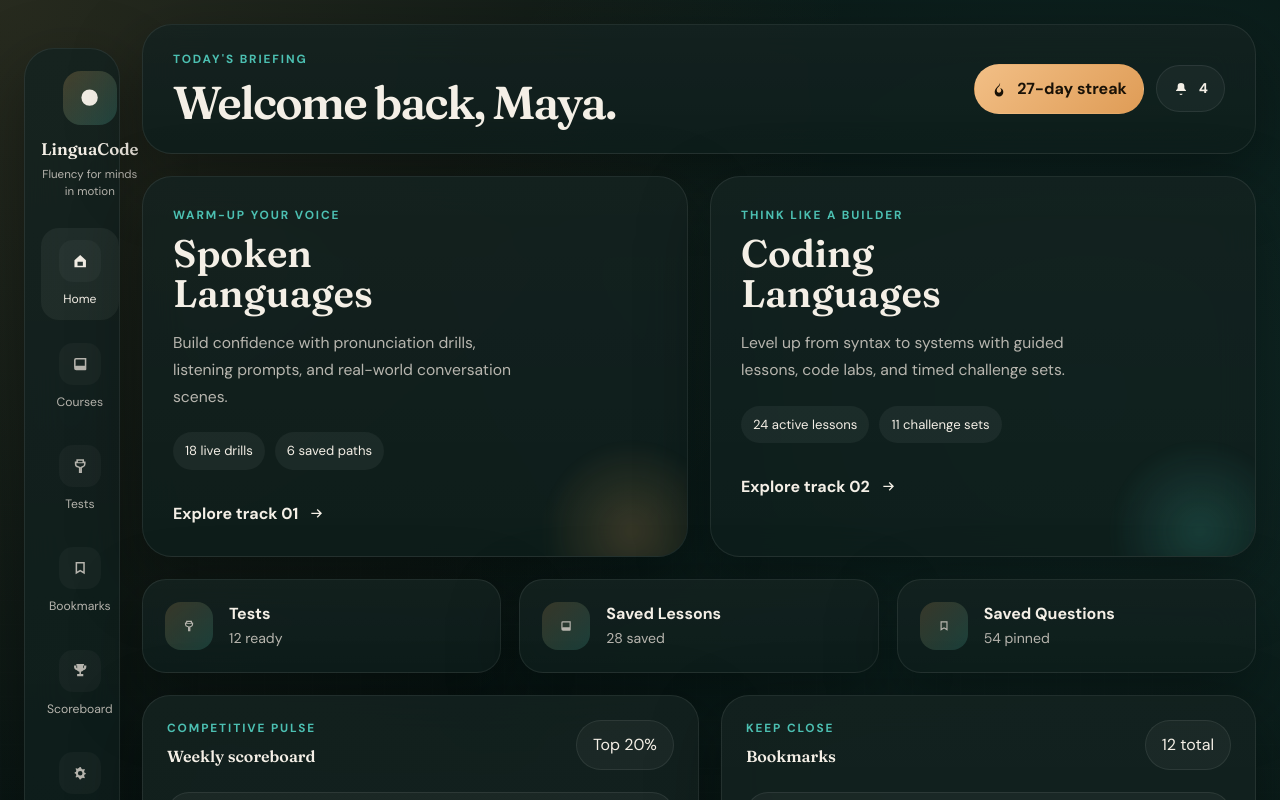
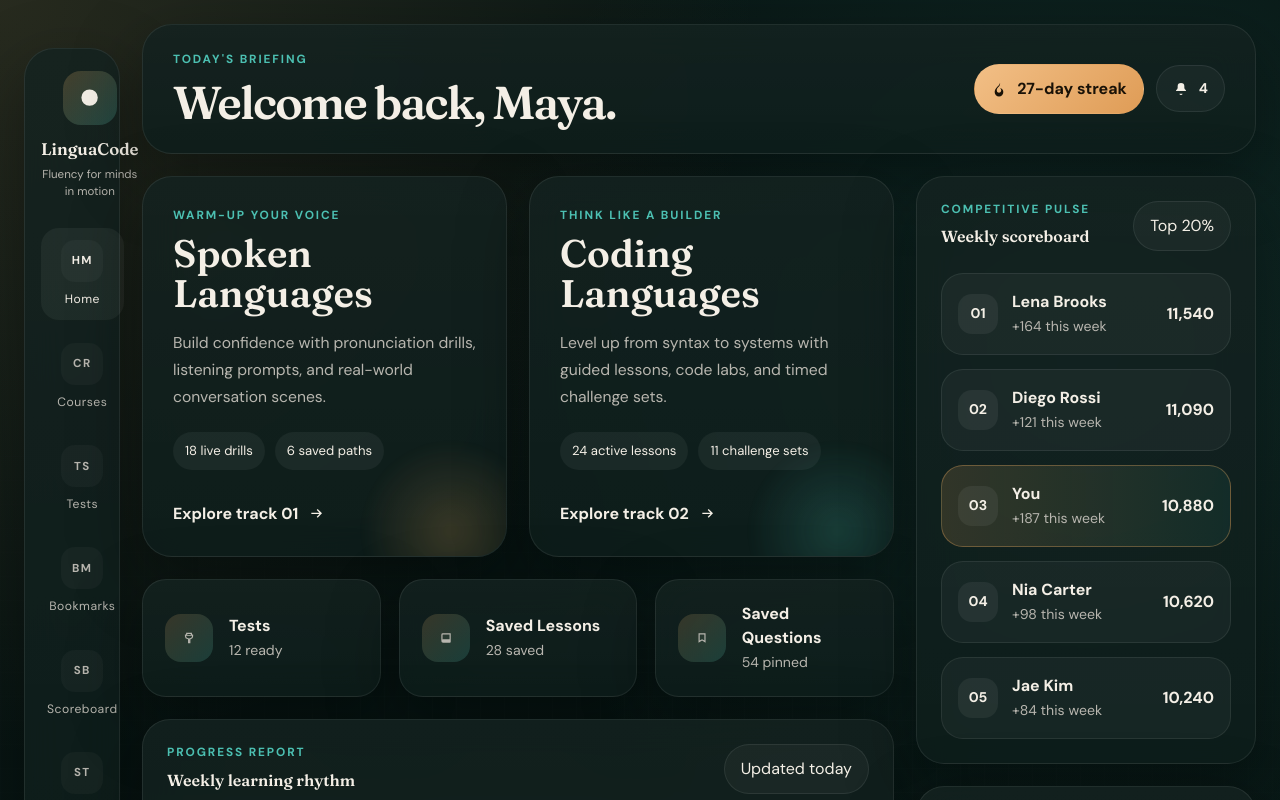
Before and after one commit to kaushikchirag2007-source/CodeQuest-AI, a React (Vite) app: page / in a window 1280 px wide. Shown: the top 800 px of the page. Built offline with nearby package versions, Linux system fonts and the light colour scheme.

Commit message:
update homepage ui

```diff
--- a/src/App.jsx
+++ b/src/App.jsx
@@ -1,13 +1,13 @@
 import React, { useMemo, useState } from 'react';
 
 const navItems = [
-  { id: 'home', label: 'Home', icon: HomeIcon },
-  { id: 'courses', label: 'Courses', icon: CourseIcon },
-  { id: 'tests', label: 'Tests', icon: TestIcon },
-  { id: 'bookmarks', label: 'Bookmarks', icon: BookmarkIcon },
-  { id: 'scoreboard', label: 'Scoreboard', icon: TrophyIcon },
-  { id: 'settings', label: 'Settings', icon: SettingsIcon },
-  { id: 'profile', label: 'Profile', icon: AvatarIcon, avatar: true }
+  { id: 'home', label: 'Home', shortLabel: 'HM' },
+  { id: 'courses', label: 'Courses', shortLabel: 'CR' },
+  { id: 'tests', label: 'Tests', shortLabel: 'TS' },
+  { id: 'bookmarks', label: 'Bookmarks', shortLabel: 'BM' },
+  { id: 'scoreboard', label: 'Scoreboard', shortLabel: 'SB' },
+  { id: 'settings', label: 'Settings', shortLabel: 'ST' },
+  { id: 'profile', label: 'Profile', shortLabel: 'MH' }
 ];
 
 const user = {
@@ -126,6 +126,8 @@ function App() {
               notificationCount={notificationCount}
             />
 
+            <section className="dashboard-grid">
+              <div className="dashboard-main-column">
                 <section className="hero-grid">
                   {courseCards.map((card, index) => (
                     <CourseCard key={card.id} card={card} index={index} />
@@ -138,10 +140,13 @@ function App() {
                   ))}
                 </section>
 
-            <section className="dashboard-grid">
+                <ProgressPanel />
+              </div>
+
+              <div className="dashboard-side-column">
                 <ScoreboardPanel />
                 <BookmarksPanel />
-              <ProgressPanel />
+              </div>
             </section>
           </main>
 
@@ -187,8 +192,8 @@ function IconRail({ activeRail, onSelect }) {
 
       <nav className="rail-nav" aria-label="Primary">
         {navItems.map((item) => {
-          const Icon = item.icon;
           const isActive = activeRail === item.id;
+          const isProfile = item.id === 'profile';
 
           return (
             <button
@@ -198,9 +203,7 @@ function IconRail({ activeRail, onSelect }) {
               onClick={() => onSelect(item.id)}
               aria-pressed={isActive}
             >
-              <span className={`rail-icon ${item.avatar ? 'avatar-pill' : ''}`}>
-                {item.avatar ? user.avatar : <Icon />}
-              </span>
+              <span className={`rail-icon ${isProfile ? 'avatar-pill' : ''}`}>{item.shortLabel}</span>
               <span>{item.label}</span>
             </button>
           );
@@ -673,14 +676,6 @@ function CompassIcon() {
   );
 }
 
-function HomeIcon() {
-  return (
-    <svg viewBox="0 0 24 24" aria-hidden="true">
-      <path d="M4.5 10.8 12 4l7.5 6.8V20H4.5v-9.2Zm4 7.2h7v-5.2h-7V18Z" />
-    </svg>
-  );
-}
-
 function CourseIcon() {
   return (
     <svg viewBox="0 0 24 24" aria-hidden="true">
@@ -701,30 +696,6 @@ function BookmarkIcon() {
   return (
     <svg viewBox="0 0 24 24" aria-hidden="true">
       <path d="M6 4h12v16l-6-3.6L6 20V4Zm2 2v10.4l4-2.4 4 2.4V6H8Z" />
-    </svg>
-  );
-}
-
-function TrophyIcon() {
-  return (
-    <svg viewBox="0 0 24 24" aria-hidden="true">
-      <path d="M7 4h10v2h3v1.5A4.5 4.5 0 0 1 16.2 12 5.1 5.1 0 0 1 13 14v3h3v3H8v-3h3v-3a5.1 5.1 0 0 1-3.2-2A4.5 4.5 0 0 1 4 7.5V6h3V4Zm10 4V6h-1v2a6.9 6.9 0 0 1-.2 1.6A2.5 2.5 0 0 0 17 8Zm-10 0a2.5 2.5 0 0 0 1.2 1.6A6.9 6.9 0 0 1 8 8V6H7v2Z" />
-    </svg>
-  );
-}
-
-function SettingsIcon() {
-  return (
-    <svg viewBox="0 0 24 24" aria-hidden="true">
-      <path d="m12 4 1 .2.7 2.1a6 6 0 0 1 1.6.9l2.1-.7.7.8-1 2a6.6 6.6 0 0 1 .3 1.7l1.9 1v1l-1.9 1a6.6 6.6 0 0 1-.3 1.7l1 2-.7.8-2.1-.7a6 6 0 0 1-1.6.9L13 20l-1 .2-1-.2-.7-2.1a6 6 0 0 1-1.6-.9l-2.1.7-.7-.8 1-2A6.6 6.6 0 0 1 6.6 13l-1.9-1v-1l1.9-1a6.6 6.6 0 0 1 .3-1.7l-1-2 .7-.8 2.1.7a6 6 0 0 1 1.6-.9L11 4.2 12 4Zm0 5a3 3 0 1 0 0 6 3 3 0 0 0 0-6Z" />
-    </svg>
-  );
-}
-
-function AvatarIcon() {
-  return (
-    <svg viewBox="0 0 24 24" aria-hidden="true">
-      <path d="M12 12a4 4 0 1 0-4-4 4 4 0 0 0 4 4Zm0 2c-4.1 0-7 2.1-7 5v1h14v-1c0-2.9-2.9-5-7-5Z" />
     </svg>
   );
 }
--- a/src/style.css
+++ b/src/style.css
@@ -153,6 +153,7 @@
     color: var(--muted);
     transition: transform 180ms ease, background-color 180ms ease, color 180ms ease;
     font-size: 0.76rem;
+    letter-spacing: 0.04em;
   }
 
   .rail-button:hover,
@@ -169,7 +170,10 @@
     height: 42px;
     border-radius: 14px;
     background: rgba(255, 255, 255, 0.03);
-    font-size: 1.15rem;
+    font-size: 0.72rem;
+    font-weight: 800;
+    letter-spacing: 0.12em;
+    text-transform: uppercase;
   }
 
   .avatar-pill {
@@ -371,7 +375,14 @@
 
   .dashboard-grid {
     display: grid;
-    grid-template-columns: minmax(0, 1.02fr) minmax(0, 0.98fr);
+    grid-template-columns: minmax(0, 1fr) 340px;
+    gap: 22px;
+    align-items: start;
+  }
+
+  .dashboard-main-column,
+  .dashboard-side-column {
+    display: grid;
     gap: 22px;
   }
 
@@ -380,10 +391,6 @@
   .progress {
     padding: 24px;
     border-radius: 28px;
-  }
-
-  .scoreboard {
-    grid-row: span 2;
   }
 
   .section-head {
```
Also changed, not shown: 1 other file (tests, documents, lock files or other folders). Lines whose indentation alone changed are shown as unchanged.
